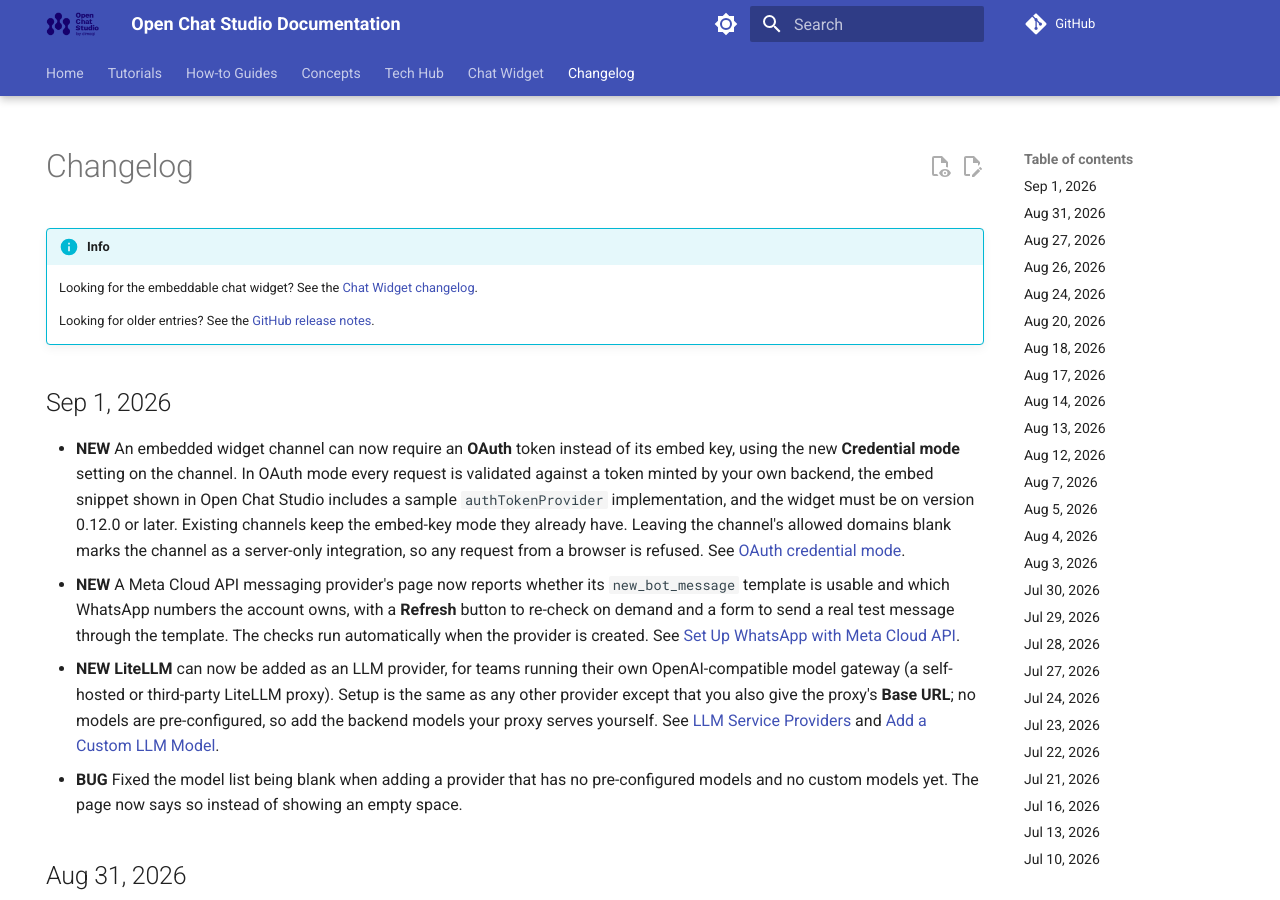
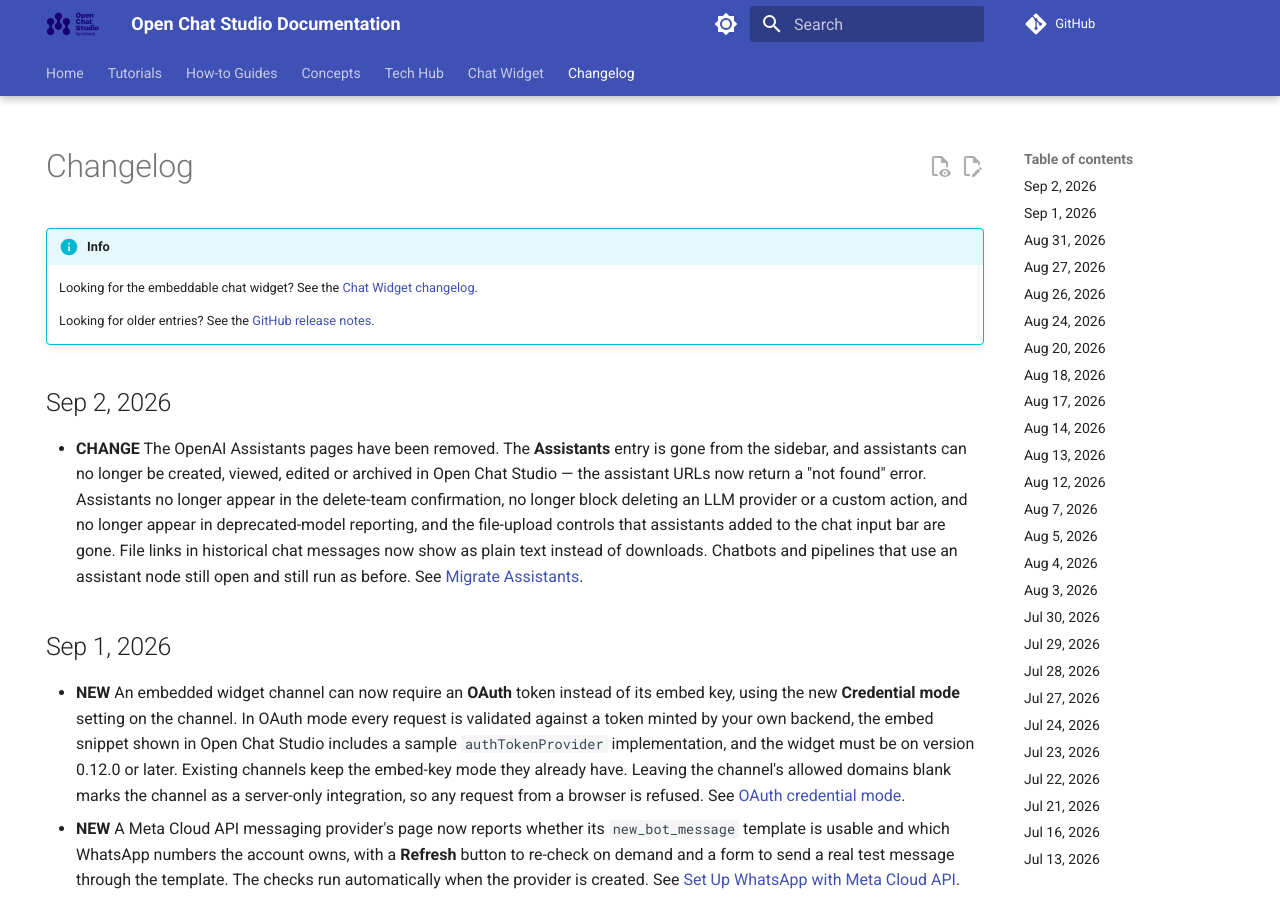
Before and after one commit to dimagi/open-chat-studio-docs, an MkDocs documentation site: the page built from docs/changelog.md, in a window 1280 px wide and 900 px high. Built offline with MkDocs 1.6.1 and Material for MkDocs 9.7.7, drawn with Linux system fonts in a browser that asks for light colours; a script that is not in the unit is left out; comment, search, counter and statistics services are not loaded.

Commit message:
update changelog and docs from OCS PR #4328

```diff
--- a/docs/changelog.md
+++ b/docs/changelog.md
@@ -10,6 +10,9 @@ hide:
     Looking for the embeddable chat widget? See the [Chat Widget changelog](chat_widget/changelog.md).
 
     Looking for older entries? See the [GitHub release notes](https://github.com/dimagi/open-chat-studio-docs/releases).
+
+## Sep 2, 2026
+* **CHANGE** The OpenAI Assistants pages have been removed. The **Assistants** entry is gone from the sidebar, and assistants can no longer be created, viewed, edited or archived in Open Chat Studio — the assistant URLs now return a "not found" error. Assistants no longer appear in the delete-team confirmation, no longer block deleting an LLM provider or a custom action, and no longer appear in deprecated-model reporting, and the file-upload controls that assistants added to the chat input bar are gone. File links in historical chat messages now show as plain text instead of downloads. Chatbots and pipelines that use an assistant node still open and still run as before. See [Migrate Assistants](how-to/assistants_migration.md).
 
 ## Sep 1, 2026
 * **NEW** An embedded widget channel can now require an **OAuth** token instead of its embed key, using the new **Credential mode** setting on the channel. In OAuth mode every request is validated against a token minted by your own backend, the embed snippet shown in Open Chat Studio includes a sample `authTokenProvider` implementation, and the widget must be on version 0.12.0 or later. Existing channels keep the embed-key mode they already have. Leaving the channel's allowed domains blank marks the channel as a server-only integration, so any request from a browser is refused. See [OAuth credential mode](chat_widget/reference.md#oauth-credential-mode).
```
